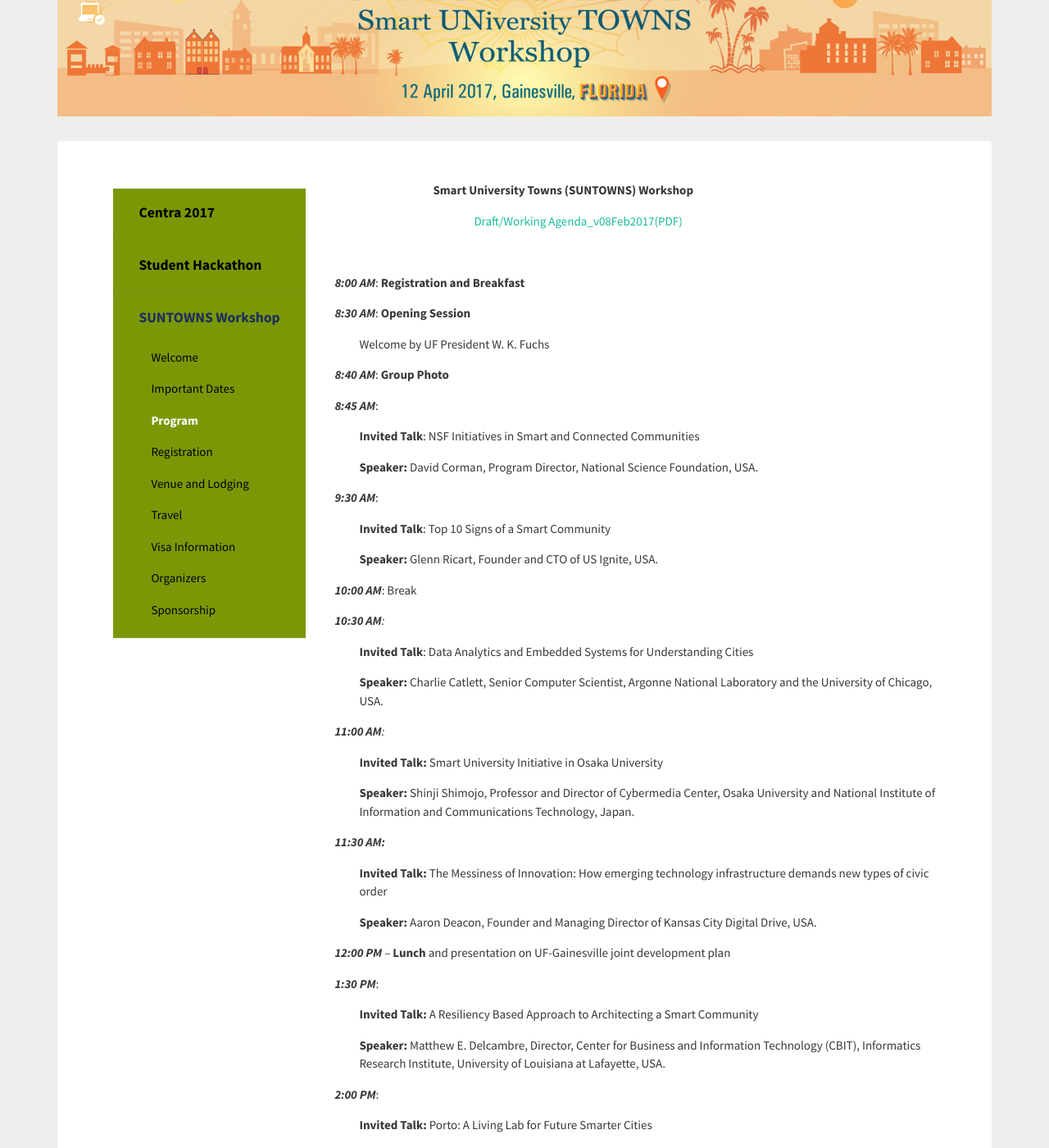
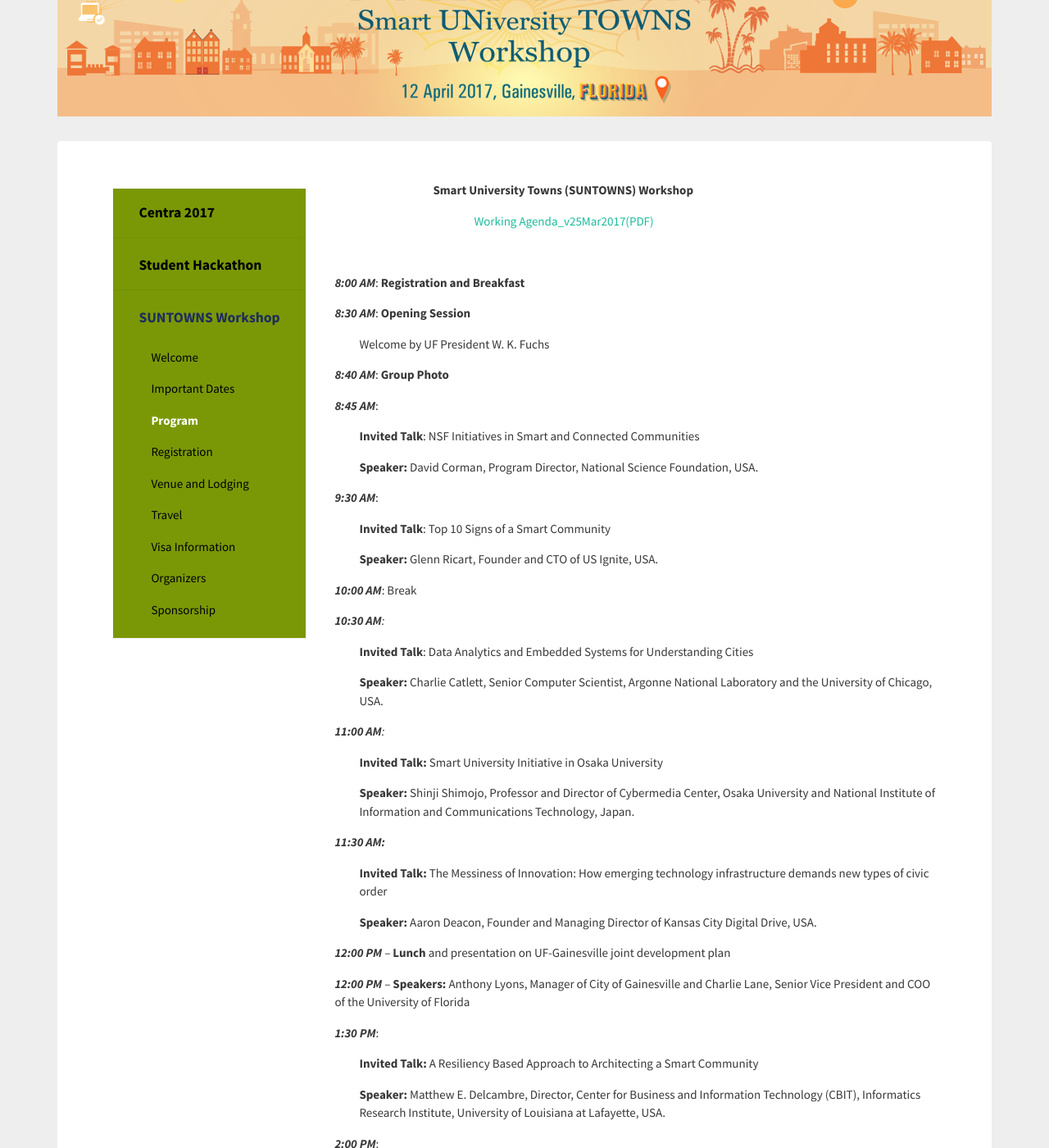
Before and after one commit to hmchou56/centra8, a Jekyll site: the page built from suntowns2017/program.md, in a window 1280 px wide and 1400 px high, scrolled down 195 px. Shown: the whole window at 82% size. Built offline with Jekyll 4.4.1, drawn with Linux system fonts in a browser that asks for light colours; nearby versions of some CDN libraries.

Commit message:
updated agenda and pdf link

```diff
--- a/suntowns2017/program.md
+++ b/suntowns2017/program.md
@@ -10,7 +10,7 @@ hide: true
 </p>
 
 <p style="padding-left: 390px;"><strong>Smart University Towns (SUNTOWNS) Workshop </strong></p>
-<p style="padding-left: 440px;"><a href="http://www.globalcentra.org/suntowns2017/SUNTOWNS_working_agenda_Feb_8.pdf" target="_blank">Draft/Working Agenda_v08Feb2017(PDF)</a></p>
+<p style="padding-left: 440px;"><a href="http://www.globalcentra.org/suntowns2017/working_agenda_v25Mar17.pdf" target="_blank">Working Agenda_v25Mar2017(PDF)</a></p>
 <p style="padding-left: 270px;">&nbsp;</p>
 <p style="padding-left: 270px;"><strong><em>8:00 AM</em></strong>: <strong>Registration and Breakfast</strong></p>
 <p style="padding-left: 270px;"><strong><em>8:30 AM</em></strong>: <strong>Opening Session</strong></p>
@@ -33,6 +33,7 @@ hide: true
 <p style="padding-left: 300px;"><strong>Invited Talk:</strong> The Messiness of Innovation: How emerging technology infrastructure demands new types of civic order</p>
 <p style="padding-left: 300px;"><strong>Speaker: </strong>Aaron Deacon, Founder and Managing Director of Kansas City Digital Drive, USA.</p>
 <p style="padding-left: 270px;"><strong><em>12:00 PM</em></strong> &ndash; <strong>Lunch</strong> and presentation on UF-Gainesville joint development plan</p>
+<p style="padding-left: 270px;"><strong><em>12:00 PM</em></strong> &ndash; <strong>Speakers:</strong> Anthony Lyons, Manager of City of Gainesville and Charlie Lane, Senior Vice President and COO of the University of Florida</p>
 <p style="padding-left: 270px;"><strong><em>1:30 PM</em></strong>:</p>
 <p style="padding-left: 300px;"><strong>Invited Talk:</strong> A Resiliency Based Approach to Architecting a Smart Community</p>
 <p style="padding-left: 300px;"><strong>Speaker: </strong>Matthew E. Delcambre, Director, Center for Business and Information Technology (CBIT), Informatics Research Institute, University of Louisiana at Lafayette, USA.</p>
```
